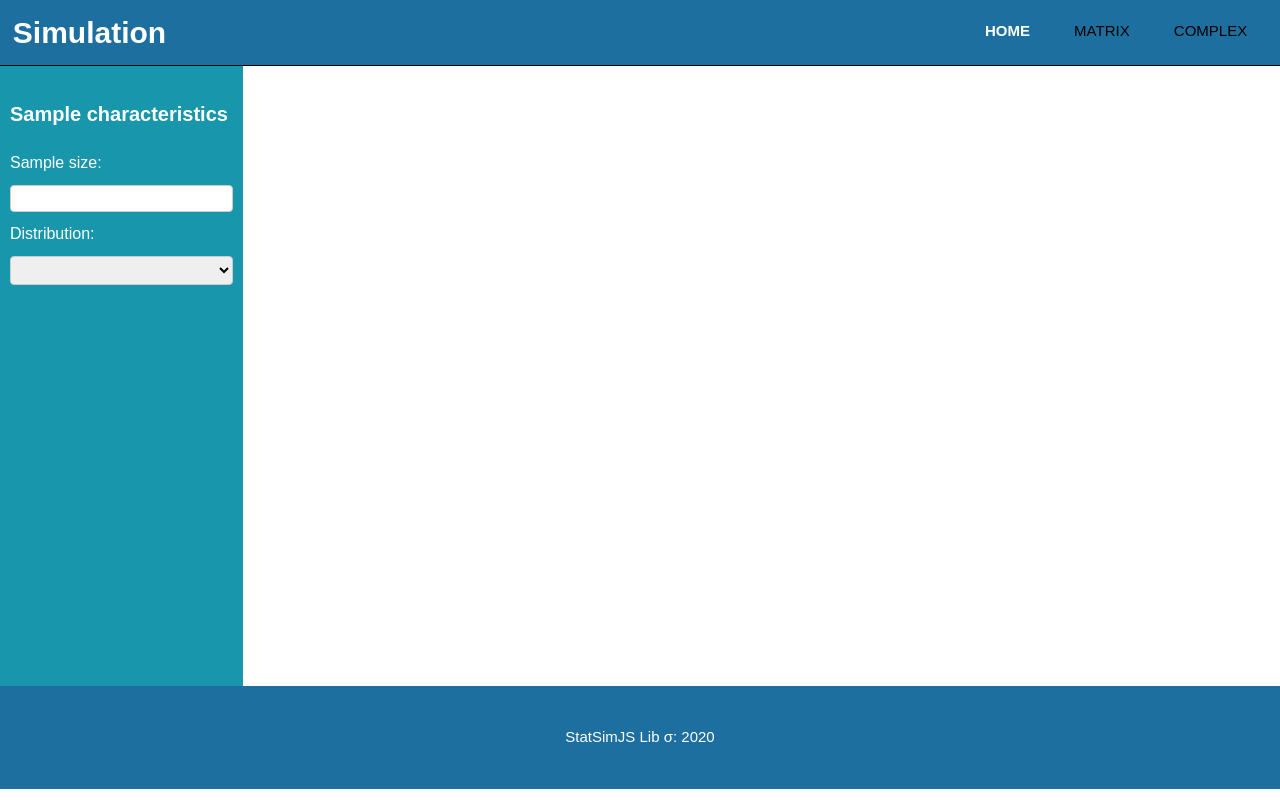
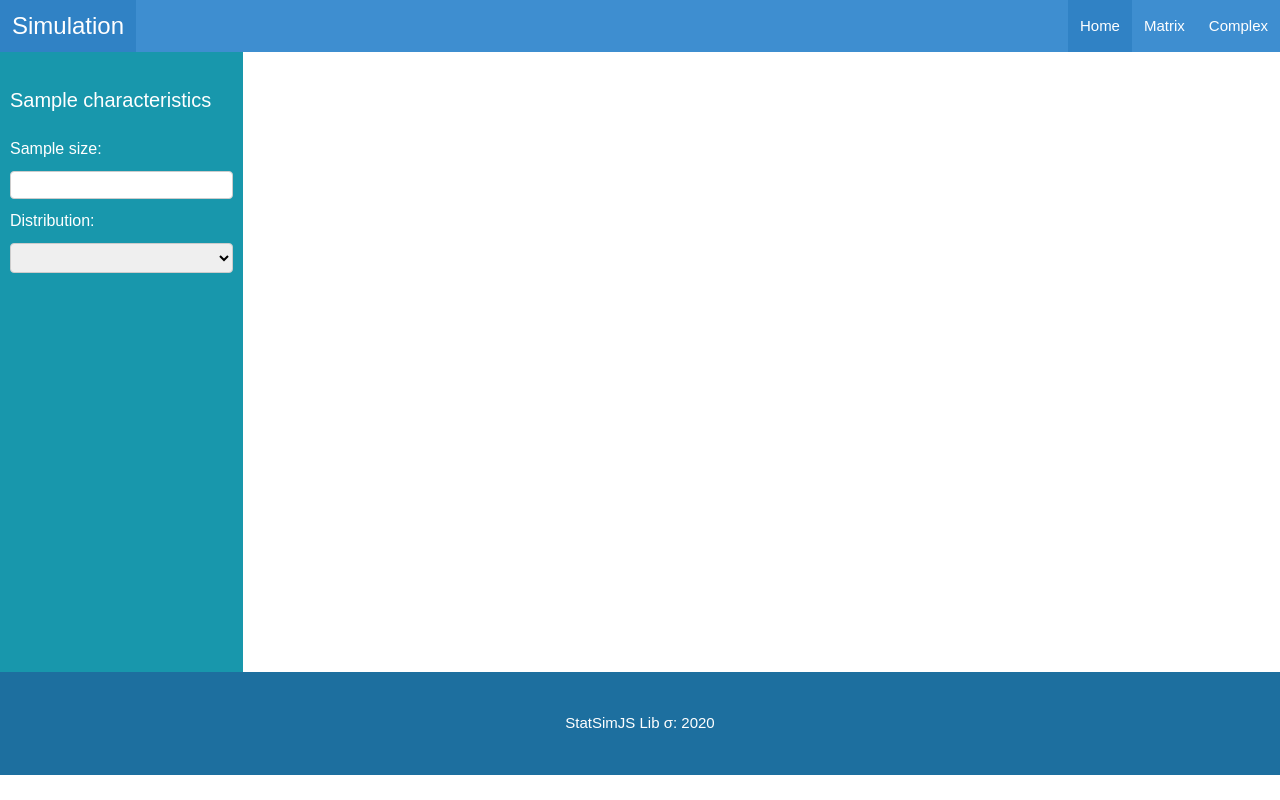
Before and after one commit to asrivastava100/StatSimJS, a website: page public/index.html in a window 1280 px wide. Drawn offline with nearby package versions, Linux system fonts and the light colour scheme.

Commit message:
Update index.html

```diff
--- a/public/index.html
+++ b/public/index.html
@@ -1,28 +1,45 @@
 <!DOCTYPE html>
-<script src="https://cdn.jsdelivr.net/npm/chart.js@2.9.3/dist/Chart.min.js" integrity="sha256-R4pqcOYV8lt7snxMQO/HSbVCFRPMdrhAFMH+vr9giYI=" crossorigin="anonymous"></script>
 <html>
     <head>
         <meta name = "viewport" content = "width=device-width, initial-scale=1.0">
         <title>Stat Lib Simulation | Home</title>
+        <link rel="stylesheet" href="https://cdnjs.cloudflare.com/ajax/libs/bulma/0.9.1/css/bulma.min.css" integrity="sha512-ZRv40llEogRmoWgZwnsqke3HNzJ0kiI0+pcMgiz2bxO6Ew1DVBtWjVn0qjrXdT3+u+pSN36gLgmJiiQ3cQtyzA==" crossorigin="anonymous" />
         <link rel="stylesheet" href="styles.css">
-
+        <script src="https://cdn.jsdelivr.net/npm/chart.js@2.9.3/dist/Chart.min.js" integrity="sha256-R4pqcOYV8lt7snxMQO/HSbVCFRPMdrhAFMH+vr9giYI=" crossorigin="anonymous"></script>
     </head>
     <body>
-        <header>
+        <nav class="navbar is-info" role="navigation" aria-label="main navigation">
+            <div class="navbar-brand">
+              <a class="navbar-item is-size-4 " href="index.html">
+                Simulation
+              </a>
 
-            <div class = "container" id="header-cont">
-                <div id = "title-sec">
-                    <h1>Simulation</h1>
-                </div>
-                <nav id = "navbar">
-                    <ul>
-                        <li class="current"><a href="index.html">Home</a></li>
-                        <li><a href="matrix.html">Matrix</a></li>
-                        <li><a href="complex.html">Complex</a></li>
-                    </ul>
-                </nav>
+              <a role="button" class="navbar-burger" id = "burger1" aria-label="menu" aria-expanded="false" data-target="navbarLinks">
+                <span aria-hidden="true"></span>
+                <span aria-hidden="true"></span>
+                <span aria-hidden="true"></span>
+              </a>
             </div>
-        </header>
+
+            <div id="navbarLinks" class="navbar-menu">
+              <div class="navbar-end">
+                <a class="navbar-item is-active" href="index.html">
+                  Home
+                </a>
+
+                <a class="navbar-item" href="matrix.html">
+                  Matrix
+                </a>
+
+                <a class="navbar-item" href="complex.html">
+                Complex
+                </a>
+
+              </div>
+
+            </div>
+          </nav>
+
         <div id="contentWrap">
             <div id ="params-sec">
                 <br>
@@ -65,7 +82,7 @@
     </div>
 
     <footer>
-        <p>StatSimJS Lib &sigma;: 2020</p>
+        <p class="is-primary">StatSimJS Lib &sigma;: 2020</p>
     </footer>
     </body>
 
```
